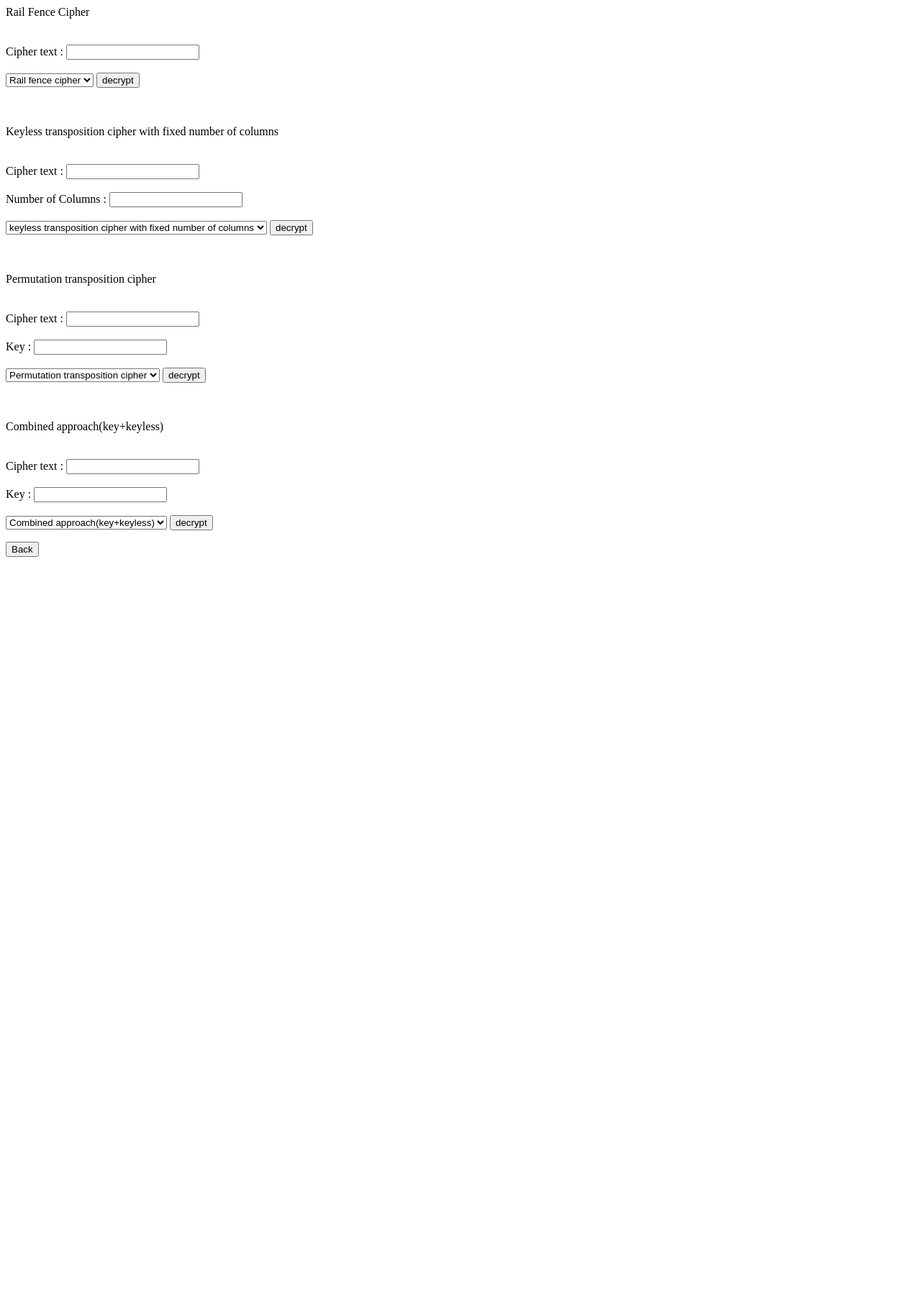
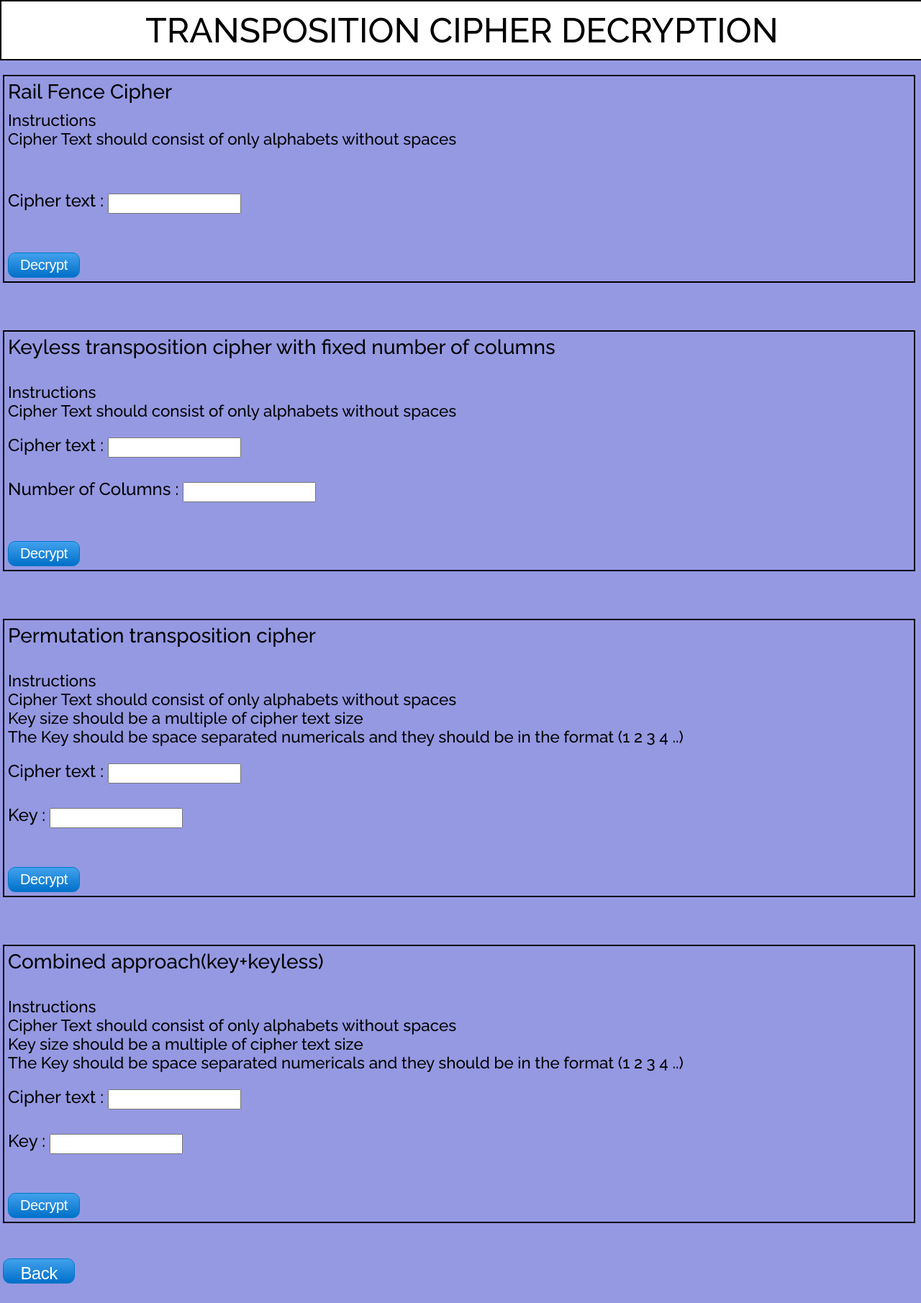
Before and after one commit to pistachio49/crypto-toolkit, a Flask app: page /transpositiondec in a window 1280 px wide. Shown: the whole page at 72% size. Before the commit the page ends 774 px from the top, so only its background shows below. Run offline with Flask 3, Linux system fonts and the light colour scheme.

Commit message:
Styling updated

```diff
--- a/static/enc.css
+++ b/static/enc.css
@@ -106,3 +106,8 @@ button
     padding-top:5px;
     padding-bottom:5px;
 }
+
+.instr3
+{
+    margin-bottom:4px;
+}
--- a/templates/transposition.html
+++ b/templates/transposition.html
@@ -11,7 +11,7 @@
                 Transposition Cipher Encryption
             </div>
             </div>
-        <form method="POST" action="/encrypt" class="trform">
+        <form method="POST" action="/encrypt" class="trform" style="margin-top:20px;">
             <div class="heading2">Rail Fence Cipher</div>
             <div class="instr1">
                 <div>Instructions</div>
--- a/templates/transpositiondec.html
+++ b/templates/transpositiondec.html
@@ -1,21 +1,37 @@
 <html>
     <head>
+        <link rel="stylesheet" href="{{url_for('static',filename='enc.css')}}">
+        <link rel="preconnect" href="https://fonts.googleapis.com">
+        <link rel="preconnect" href="https://fonts.gstatic.com" crossorigin>
+        <link href="https://fonts.googleapis.com/css2?family=Raleway:wght@500&display=swap" rel="stylesheet">
     </head>
-    <body>
-        <form method="POST" action="/decrypt">
-            <div>Rail Fence Cipher</div>
+    <body><div class="headingmethod">
+        <div class="heading1">
+            Transposition Cipher Decryption
+        </div>
+        </div>
+        <form method="POST" action="/decrypt" class="trform" style="margin-top:20px;">
+            <div class="heading2">Rail Fence Cipher</div>
+            <div class="instr1">
+                <div>Instructions</div>
+                <div>Cipher Text should consist of only alphabets without spaces</div>
+            </div>
             <br><br>
             <label>Cipher text : </label><input type="text" name="value" required/>
             <br><br>
             <select name="ciphermethod" class="hiding">
                 <option>Rail fence cipher</option>
             </select>
-            <button>decrypt</button>
+            <button>Decrypt</button>
         </form>
         <br><br>
-        <form method="POST" action="/decrypt">
-            <div>Keyless transposition cipher with fixed number of columns</div>
+        <form method="POST" action="/decrypt" class="trform">
+            <div class="heading2">Keyless transposition cipher with fixed number of columns</div>
             <br><br>
+            <div class="instr1" style="margin-top:-25px;margin-bottom:20px;">
+                <div>Instructions</div>
+                <div>Cipher Text should consist of only alphabets without spaces</div>
+            </div>
             <label>Cipher text : </label><input type="text" name="value" required/>
             <br><br>
             <label>Number of Columns : </label><input type="number" name="key" required/>
@@ -23,12 +39,19 @@
             <select name="ciphermethod" class="hiding">
                 <option>keyless transposition cipher with fixed number of columns</option>
             </select>
-            <button>decrypt</button>
+            <button>Decrypt</button>
         </form>
         <br><br>
-        <form method="POST" action="/decrypt">
-            <div>Permutation transposition cipher</div>
+        <form method="POST" action="/decrypt" class="trform">
+            <div class="heading2">Permutation transposition cipher</div>
             <br><br>
+            <div class="instr1" style="margin-top:-25px;margin-bottom:20px;">
+                <div>Instructions</div>
+                <div>Cipher Text should consist of only alphabets without spaces</div>
+                <div>Key size should be a multiple of cipher text size</div>
+                <div>The Key should be space separated numericals and they should be in the format
+                    (1 2 3 4 ..)</div>
+            </div>
             <label>Cipher text : </label><input type="text" name="value" required/>
             <br><br>
             <label>Key : </label><input type="text" name="key" required/>
@@ -36,12 +59,19 @@
             <select name="ciphermethod" class="hiding">
                 <option>Permutation transposition cipher</option>
             </select>
-            <button>decrypt</button>
+            <button>Decrypt</button>
         </form>
         <br><br>
-        <form method="POST" action="/decrypt">
-            <div>Combined approach(key+keyless)</div>
+        <form method="POST" action="/decrypt" class="trform">
+            <div class="heading2">Combined approach(key+keyless)</div>
             <br><br>
+            <div class="instr1" style="margin-top:-25px;margin-bottom:20px;">
+                <div>Instructions</div>
+                <div>Cipher Text should consist of only alphabets without spaces</div>
+                <div>Key size should be a multiple of cipher text size</div>
+                <div>The Key should be space separated numericals and they should be in the format
+                    (1 2 3 4 ..)</div>
+            </div>
             <label>Cipher text : </label><input type="text" name="value" required/>
             <br><br>
             <label>Key : </label><input type="text" name="key" required/>
@@ -49,9 +79,9 @@
             <select name="ciphermethod" class="hiding">
                 <option>Combined approach(key+keyless)</option>
             </select>
-            <button>decrypt</button>
+            <button>Decrypt</button>
         </form>
-        <button id="bk">Back</button>
+        <button id="bk" style="font-size:1.5rem;margin-left:4px;">Back</button>
         <br><br>
         <div>
             {%if value %}
```
